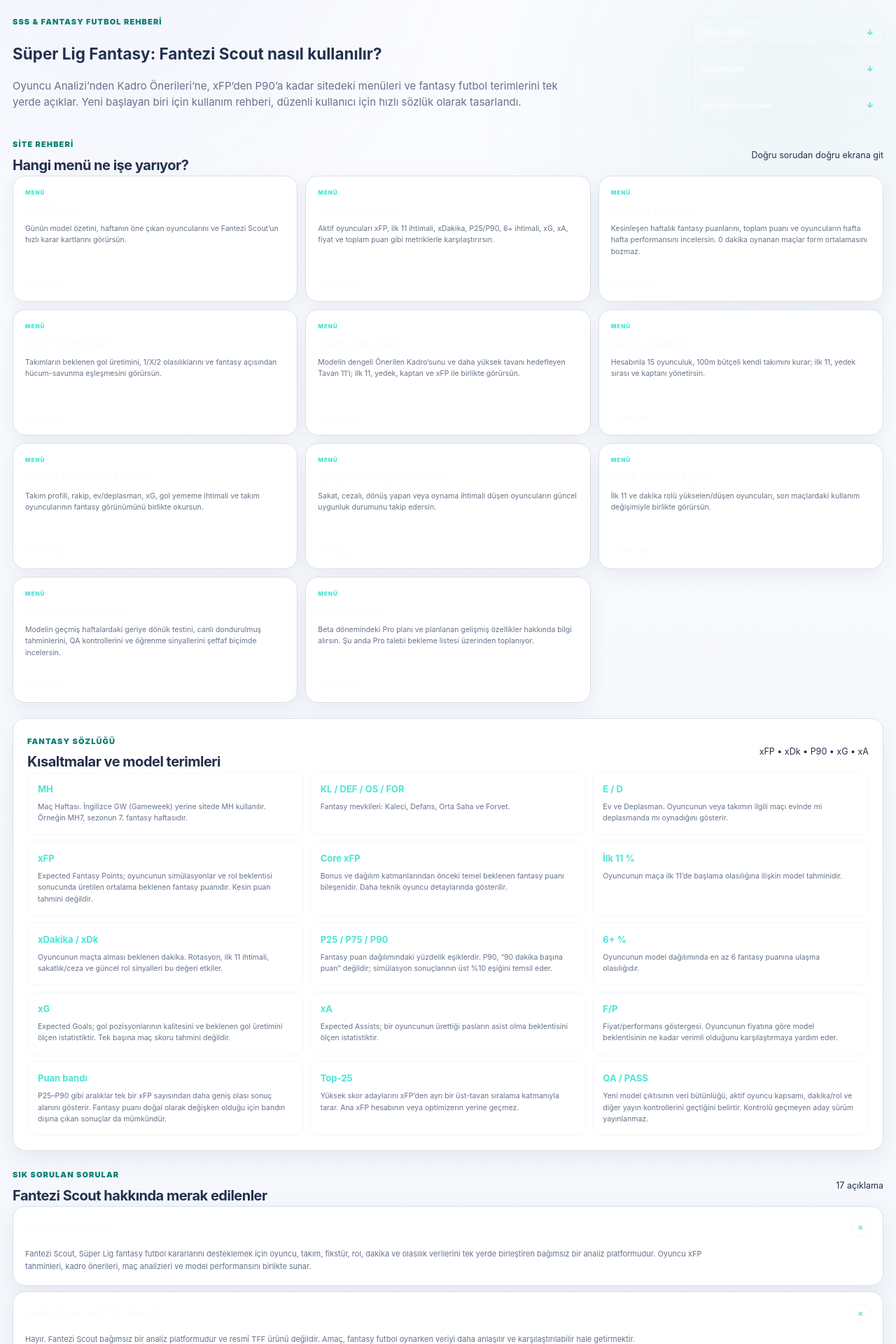
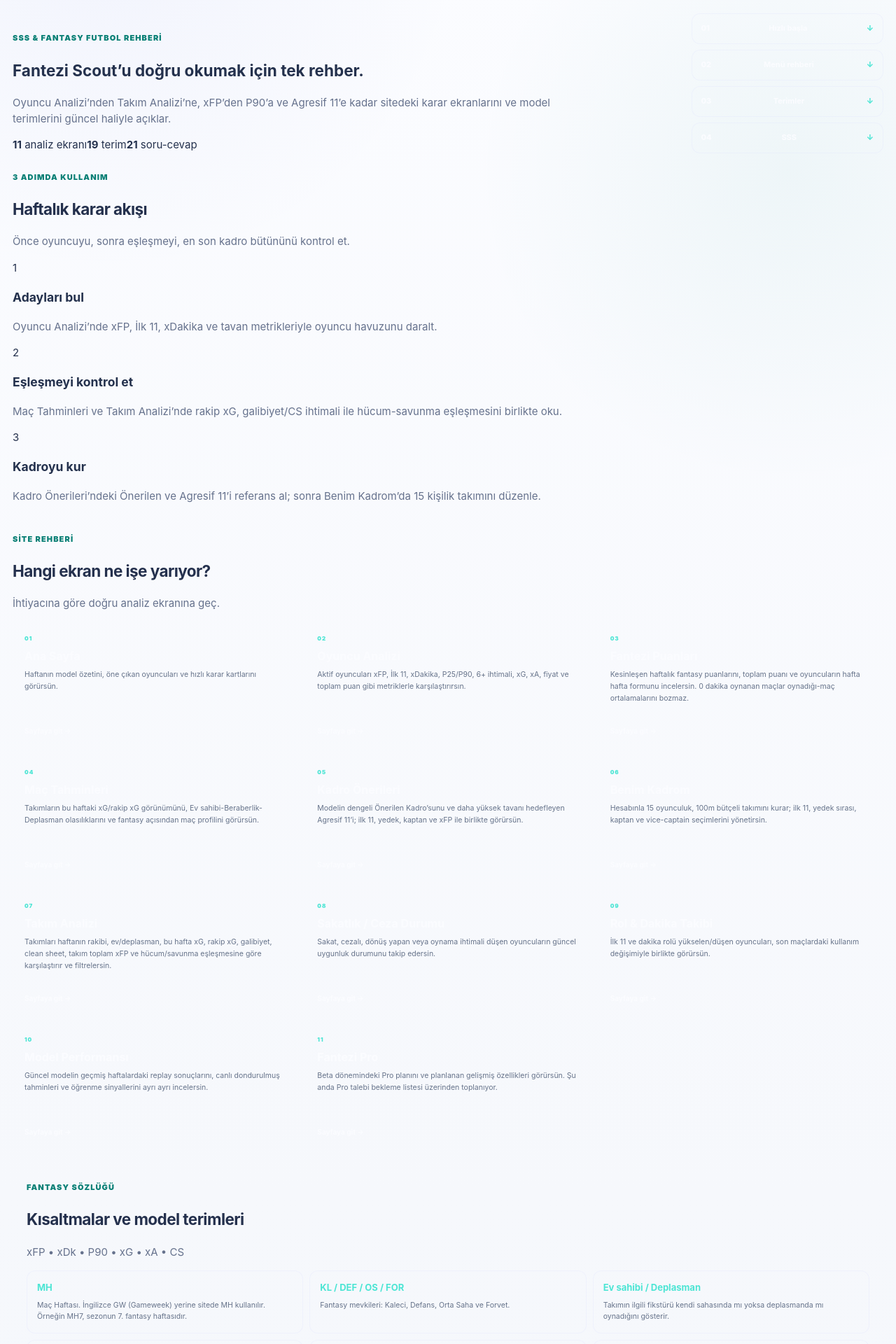
Before and after one commit to ecetin1998/tff-fantezi, a Next.js app: page /sss in a window 1280 px wide. Shown: the part 120-2040 px from the top of the page at 70% size. Built offline with nearby package versions, Linux system fonts and the light colour scheme; no server answers.

Commit message:
Refresh SSS content and structure

```diff
--- a/app/sss/page.js
+++ b/app/sss/page.js
@@ -2,7 +2,7 @@ import Link from 'next/link'
 
 export const metadata={
   title:'Süper Lig Fantasy SSS ve Rehber',
-  description:'Fantezi Scout nasıl kullanılır? xFP, xDakika, P25/P90, 6+ ihtimali, xG, xA, fantezi puanları, kadro önerileri ve Süper Lig fantasy terimleri için açıklamalı rehber.',
+  description:'Fantezi Scout nasıl kullanılır? xFP, xDakika, P25/P90, 6+ ihtimali, xG, xA, takım analizi, fantezi puanları ve kadro önerileri için güncel rehber.',
   keywords:[
     'Süper Lig fantasy','Süper Lig fantezi futbol','fantasy futbol Türkiye','xFP nedir',
     'fantasy puanları','kadro önerisi','xDakika','ilk 11 ihtimali','xG xA','fantasy futbol rehberi'
@@ -10,102 +10,136 @@ export const metadata={
   alternates:{canonical:'/sss'},
   openGraph:{
     title:'Süper Lig Fantasy SSS ve Rehber',
-    description:'Fantezi Scout menüleri, fantasy futbol terimleri, xFP ve model metrikleri için açıklamalı rehber.',
+    description:'Fantezi Scout menüleri, fantasy futbol terimleri, xFP ve model metrikleri için güncel açıklamalı rehber.',
     url:'/sss',
   },
 }
 
+const quickStart=[
+  ['1','Adayları bul','Oyuncu Analizi’nde xFP, İlk 11, xDakika ve tavan metrikleriyle oyuncu havuzunu daralt.'],
+  ['2','Eşleşmeyi kontrol et','Maç Tahminleri ve Takım Analizi’nde rakip xG, galibiyet/CS ihtimali ile hücum-savunma eşleşmesini birlikte oku.'],
+  ['3','Kadroyu kur','Kadro Önerileri’ndeki Önerilen ve Agresif 11’i referans al; sonra Benim Kadrom’da 15 kişilik takımını düzenle.'],
+]
+
 const menuItems=[
-  ['/', 'Ana Sayfa', 'Günün model özetini, haftanın öne çıkan oyuncularını ve Fantezi Scout’un hızlı karar kartlarını görürsün.'],
-  ['/players', 'Oyuncu Analizi', 'Aktif oyuncuları xFP, ilk 11 ihtimali, xDakika, P25/P90, 6+ ihtimali, xG, xA, fiyat ve toplam puan gibi metriklerle karşılaştırırsın.'],
-  ['/points', 'Fantezi Puanları', 'Kesinleşen haftalık fantasy puanlarını, toplam puanı ve oyuncuların hafta hafta performansını incelersin. 0 dakika oynanan maçlar form ortalamasını bozmaz.'],
-  ['/matches', 'Maç Tahminleri', 'Takımların beklenen gol üretimini, 1/X/2 olasılıklarını ve fantasy açısından hücum-savunma eşleşmesini görürsün.'],
-  ['/squads', 'Kadro Önerileri', 'Modelin dengeli Önerilen Kadro’sunu ve daha yüksek tavanı hedefleyen Tavan 11’i; ilk 11, yedek, kaptan ve xFP ile birlikte görürsün.'],
-  ['/squad', 'Benim Kadrom', 'Hesabınla 15 oyunculuk, 100m bütçeli kendi takımını kurar; ilk 11, yedek sırası ve kaptanı yönetirsin.'],
-  ['/teams', 'Takım & Fikstür Analizi', 'Takım profili, rakip, ev/deplasman, xG, gol yememe ihtimali ve takım oyuncularının fantasy görünümünü birlikte okursun.'],
+  ['/', 'Ana Sayfa', 'Haftanın model özetini, öne çıkan oyuncuları ve hızlı karar kartlarını görürsün.'],
+  ['/players', 'Oyuncu Analizi', 'Aktif oyuncuları xFP, İlk 11, xDakika, P25/P90, 6+ ihtimali, xG, xA, fiyat ve toplam puan gibi metriklerle karşılaştırırsın.'],
+  ['/points', 'Fantezi Puanları', 'Kesinleşen haftalık fantasy puanlarını, toplam puanı ve oyuncuların hafta hafta formunu incelersin. 0 dakika oynanan maçlar oynadığı-maç ortalamalarını bozmaz.'],
+  ['/matches', 'Maç Tahminleri', 'Takımların bu haftaki xG/rakip xG görünümünü, Ev sahibi-Beraberlik-Deplasman olasılıklarını ve fantasy açısından maç profilini görürsün.'],
+  ['/squads', 'Kadro Önerileri', 'Modelin dengeli Önerilen Kadro’sunu ve daha yüksek tavanı hedefleyen Agresif 11’i; ilk 11, yedek, kaptan ve xFP ile birlikte görürsün.'],
+  ['/squad', 'Benim Kadrom', 'Hesabınla 15 oyunculuk, 100m bütçeli takımını kurar; ilk 11, yedek sırası, kaptan ve vice-captain seçimlerini yönetirsin.'],
+  ['/teams', 'Takım Analizi', 'Takımları haftanın rakibi, ev/deplasman, bu hafta xG, rakip xG, galibiyet, clean sheet, takım toplam xFP ve hücum/savunma eşleşmesine göre karşılaştırır ve filtrelersin.'],
   ['/availability', 'Sakatlık / Ceza Durumu', 'Sakat, cezalı, dönüş yapan veya oynama ihtimali düşen oyuncuların güncel uygunluk durumunu takip edersin.'],
   ['/roles', 'Rol & Dakika Takibi', 'İlk 11 ve dakika rolü yükselen/düşen oyuncuları, son maçlardaki kullanım değişimiyle birlikte görürsün.'],
-  ['/backtest', 'Model Performansı', 'Modelin geçmiş haftalardaki geriye dönük testini, canlı dondurulmuş tahminlerini, QA kontrollerini ve öğrenme sinyallerini şeffaf biçimde incelersin.'],
-  ['/pricing', 'Fantezi Pro', 'Beta dönemindeki Pro planı ve planlanan gelişmiş özellikler hakkında bilgi alırsın. Şu anda Pro talebi bekleme listesi üzerinden toplanıyor.'],
+  ['/backtest', 'Model Performansı', 'Güncel modelin geçmiş haftalardaki replay sonuçlarını, canlı dondurulmuş tahminleri ve öğrenme sinyallerini ayrı ayrı incelersin.'],
+  ['/pricing', 'Fantezi Pro', 'Beta dönemindeki Pro planını ve planlanan gelişmiş özellikleri görürsün. Şu anda Pro talebi bekleme listesi üzerinden toplanıyor.'],
 ]
 
 const glossary=[
   ['MH', 'Maç Haftası. İngilizce GW (Gameweek) yerine sitede MH kullanılır. Örneğin MH7, sezonun 7. fantasy haftasıdır.'],
   ['KL / DEF / OS / FOR', 'Fantasy mevkileri: Kaleci, Defans, Orta Saha ve Forvet.'],
-  ['E / D', 'Ev ve Deplasman. Oyuncunun veya takımın ilgili maçı evinde mi deplasmanda mı oynadığını gösterir.'],
-  ['xFP', 'Expected Fantasy Points; oyuncunun simülasyonlar ve rol beklentisi sonucunda üretilen ortalama beklenen fantasy puanıdır. Kesin puan tahmini değildir.'],
-  ['Core xFP', 'Bonus ve dağılım katmanlarından önceki temel beklenen fantasy puanı bileşenidir. Daha teknik oyuncu detaylarında gösterilir.'],
+  ['Ev sahibi / Deplasman', 'Takımın ilgili fikstürü kendi sahasında mı yoksa deplasmanda mı oynadığını gösterir.'],
+  ['xFP', 'Expected Fantasy Points; oyuncunun rolü, dakika beklentisi, rakip ve simülasyon dağılımı sonucunda oluşan ortalama beklenen fantasy puanıdır. Garanti puan değildir.'],
+  ['Core xFP', 'Bonus ve üst-dağılım katmanlarından önceki temel beklenen fantasy puanı bileşenidir. Daha teknik oyuncu detaylarında gösterilir.'],
   ['İlk 11 %', 'Oyuncunun maça ilk 11’de başlama olasılığına ilişkin model tahminidir.'],
   ['xDakika / xDk', 'Oyuncunun maçta alması beklenen dakika. Rotasyon, ilk 11 ihtimali, sakatlık/ceza ve güncel rol sinyalleri bu değeri etkiler.'],
-  ['P25 / P75 / P90', 'Fantasy puan dağılımındaki yüzdelik eşiklerdir. P90, “90 dakika başına puan” değildir; simülasyon sonuçlarının üst %10 eşiğini temsil eder.'],
+  ['P25 / P75 / P90', 'Fantasy puan dağılımındaki yüzdelik eşiklerdir. P90, 90 dakika başına puan değildir; simülasyon sonuçlarının üst tavan bölgesini temsil eder.'],
   ['6+ %', 'Oyuncunun model dağılımında en az 6 fantasy puanına ulaşma olasılığıdır.'],
-  ['xG', 'Expected Goals; gol pozisyonlarının kalitesini ve beklenen gol üretimini ölçen istatistiktir. Tek başına maç skoru tahmini değildir.'],
+  ['xG', 'Expected Goals; gol pozisyonlarının kalitesini ve beklenen gol üretimini ölçer. Tek başına skor tahmini değildir.'],
+  ['Rakip xG', 'Maç modelinde rakibin üretmesi beklenen gol seviyesidir. Savunma ve clean-sheet görünümünü okurken kullanılır.'],
   ['xA', 'Expected Assists; bir oyuncunun ürettiği pasların asist olma beklentisini ölçen istatistiktir.'],
+  ['CS', 'Clean sheet; takımın gol yemeden maçı tamamlama olasılığı veya gerçekleşen gol yememe durumu.'],
   ['F/P', 'Fiyat/performans göstergesi. Oyuncunun fiyatına göre model beklentisinin ne kadar verimli olduğunu karşılaştırmaya yardım eder.'],
-  ['Puan bandı', 'P25–P90 gibi aralıklar tek bir xFP sayısından daha geniş olası sonuç alanını gösterir. Fantasy puanı doğal olarak değişken olduğu için bandın dışına çıkan sonuçlar da mümkündür.'],
-  ['Top‑25', 'Yüksek skor adaylarını xFP’den ayrı bir üst-tavan sıralama katmanıyla tarar. Ana xFP hesabının veya optimizerın yerine geçmez.'],
-  ['QA / PASS', 'Yeni model çıktısının veri bütünlüğü, aktif oyuncu kapsamı, dakika/rol ve diğer yayın kontrollerini geçtiğini belirtir. Kontrolü geçmeyen aday sürüm yayınlanmaz.'],
+  ['Hücum eşleşmesi', 'Rakibin savunma profiline göre takımın hücum tarafındaki haftalık eşleşme sinyalidir: Avantajlı, Dengeli veya Dezavantajlı.'],
+  ['Savunma eşleşmesi', 'Rakibin hücum profiline göre takımın savunma/clean-sheet tarafındaki haftalık eşleşme sinyalidir: Avantajlı, Dengeli veya Dezavantajlı.'],
+  ['Puan bandı', 'P25–P90 gibi aralıklar tek bir xFP sayısından daha geniş olası sonuç alanını gösterir. Fantasy puanı doğal olarak değişkendir.'],
+  ['Top‑25', 'Yüksek skor adaylarını ortalama xFP’den ayrı bir üst-tavan katmanıyla tarar. Ana xFP hesabının veya optimizerın yerine geçmez.'],
+  ['QA / PASS', 'Yeni model çıktısının veri bütünlüğü, aktif oyuncu kapsamı, dakika/rol ve yayın kontrollerini geçtiğini belirtir. Kontrolü geçmeyen aday sürüm yayınlanmaz.'],
 ]
 
 const faqs=[
-  ['Fantezi Scout nedir?', 'Fantezi Scout, Süper Lig fantasy futbol kararlarını desteklemek için oyuncu, takım, fikstür, rol, dakika ve olasılık verilerini tek yerde birleştiren bağımsız bir analiz platformudur. Oyuncu xFP tahminleri, kadro önerileri, maç analizleri ve model performansını birlikte sunar.'],
+  ['Fantezi Scout nedir?', 'Fantezi Scout, Süper Lig fantasy kararlarını desteklemek için oyuncu, takım, fikstür, rol, dakika ve olasılık verilerini tek yerde birleştiren bağımsız bir analiz platformudur. Oyuncu xFP tahminleri, kadro önerileri, maç ve takım analizleri ile model performansını birlikte sunar.'],
   ['Fantezi Scout resmî TFF sitesi mi?', 'Hayır. Fantezi Scout bağımsız bir analiz platformudur ve resmî TFF ürünü değildir. Amaç, fantasy futbol oynarken veriyi daha anlaşılır ve karşılaştırılabilir hale getirmektir.'],
-  ['xFP yüksekse oyuncu kesin yüksek puan alır mı?', 'Hayır. xFP bir garanti değil, çok sayıda olası senaryonun ortalamasıdır. Gol, asist, kart, temiz kale, kurtarış, bonus ve dakika gibi olaylar tek maçta yüksek oynaklık yaratabilir. Bu yüzden xFP ile birlikte P25, P90, 6+ ihtimali ve dakika güvenini de okumak daha doğrudur.'],
+  ['Bir oyuncuyu seçerken ilk hangi metriklere bakmalıyım?', 'Önce xFP, İlk 11 %, xDakika ve rakip eşleşmesini birlikte oku. Sonra P90/6+ gibi tavan metrikleriyle risk-getiri profilini kontrol et. Fiyat ve toplam puan ise kararın bağlamını tamamlar.'],
+  ['xFP yüksekse oyuncu kesin yüksek puan alır mı?', 'Hayır. xFP çok sayıda olası senaryonun ortalamasıdır. Gol, asist, kart, clean sheet, kurtarış, bonus ve dakika gibi olaylar tek maçta yüksek oynaklık yaratabilir. Bu yüzden xFP ile birlikte P25/P90, 6+ ihtimali ve dakika güvenini de okumak daha doğrudur.'],
   ['P90 neden xFP’den çok daha yüksek olabilir?', 'xFP ortalama beklentiyi, P90 ise yüksek tavan senaryosunu gösterir. Özellikle gol/asist potansiyeli yüksek fakat sonucu değişken oyuncularda P90 ile xFP arasında büyük fark olması normaldir.'],
-  ['P90, oyuncunun 90 dakika başına puanı mı?', 'Hayır. Sitedeki P90 bir yüzdelik dağılım metriğidir: model simülasyonlarında sonuçların yaklaşık %90’ının altında kaldığı, üst %10’luk tavan bölgesine giriş eşiğini ifade eder.'],
-  ['Neden daha düşük xFP’li bir oyuncu Tavan 11’de olabilir?', 'Tavan 11 yalnız ortalama xFP’yi maksimize etmez; üst senaryo potansiyeline, özellikle P90’a daha fazla önem verir. Bu nedenle ortalaması biraz düşük fakat gol/asist veya bonus tavanı güçlü bir oyuncu Tavan 11’e girebilir.'],
+  ['P90, oyuncunun 90 dakika başına puanı mı?', 'Hayır. Sitedeki P90 bir yüzdelik dağılım metriğidir; model simülasyonlarında üst tavan bölgesine giriş eşiğini ifade eder.'],
+  ['Önerilen Kadro ile Agresif 11 arasındaki fark nedir?', 'Önerilen Kadro daha dengeli biçimde yüksek beklenen puanı ve risk dağılımını hedefler. Agresif 11 ise xFP tabanını çok bozmadan daha yüksek tavan senaryosuna yönelir; P90 ve yüksek skor potansiyeline daha fazla ağırlık verir.'],
+  ['Neden daha düşük xFP’li bir oyuncu Agresif 11’de olabilir?', 'Agresif 11 yalnız ortalama xFP’yi maksimize etmez. Üst senaryo potansiyeli, P90, gol/asist tavanı ve kaptanlık ceiling’i daha fazla önem kazanır. Bu nedenle ortalaması biraz düşük ama tavanı güçlü bir oyuncu seçilebilir.'],
   ['Hücumcu bekler ve farklı rolde oynayan oyuncular nasıl değerlendiriliyor?', 'Fantasy pozisyonu ile gerçek saha rolü aynı şey değildir. Model; bek, kanat bek, hibrit kanat, ileri çıkan savunmacı veya pozisyon dışı kullanılan oyuncuların takım hücum payını, xG/xA potansiyelini, dakika rolünü ve rakip eşleşmesini ayrı sinyaller olarak işler.'],
-  ['Sakat veya cezalı oyuncu neden bazen listede görünüyor?', 'Oyuncu havuzunda bulunması ile o hafta puan üretmesi farklı şeylerdir. Oynayamayacağı doğrulanan oyuncuların uygunluk ve dakika beklentisi düşürülür; kesin yok durumlarında model pozitif xFP üretmemelidir. Dönüş yapan oyuncular ise dakika ve ilk 11 rolü yeniden dağıtılarak hesaba alınır.'],
-  ['0 dakika oynanan maçlar oyuncu ortalamasını düşürüyor mu?', 'Haftalık fantasy performansında oyuncunun hiç süre almadığı 0 dakikalık maçlar form ortalaması ve benzeri oynadığı-maç bazlı hesaplarda dışarıda tutulur. Böylece yedek kaldığı bir hafta sahadaki performans ortalamasını yapay biçimde aşağı çekmez.'],
-  ['Kadro Önerileri ile Benim Kadrom arasındaki fark nedir?', 'Kadro Önerileri modelin otomatik oluşturduğu kadroları gösterir. Benim Kadrom ise hesabına bağlı kendi 15 kişilik takımını kurduğun, ilk 11 ve yedekleri yerleştirdiğin, kaptan seçtiğin kişisel çalışma alanıdır.'],
-  ['Önerilen Kadro ile Tavan 11 arasındaki fark nedir?', 'Önerilen Kadro dengeli biçimde yüksek beklenen puanı hedefler ve risk yoğunlaşmasını sınırlar. Tavan 11 ise daha yüksek üst senaryoyu hedefler; P90 ve yüksek skor potansiyeline daha fazla ağırlık verir.'],
-  ['Maç Tahminlerinde xG ve 1/X/2 ne anlatıyor?', 'xG takımların üretmesi beklenen gol kalitesini; 1/X/2 ise ev sahibi galibiyeti, beraberlik ve deplasman galibiyeti olasılıklarını gösterir. Bunlar tek bir kesin skor iddiası değil, olasılık dağılımının özetidir.'],
+  ['Takım Analizi sayfasını nasıl okumalıyım?', 'Önce takımın bu haftaki rakibini ve ev/deplasman durumunu gör. Ardından Bu hafta xG ve Rakip xG ile maçın yönünü, Galibiyet ve CS ile olasılık profilini, Toplam xFP ile oyuncu havuzunun genel fantasy potansiyelini değerlendir. Hücum ve Savunma eşleşmesi rozetleri bu yorumu ayrı ayrı özetler.'],
+  ['Hücum ve savunma eşleşmesindeki “Avantajlı” ne demek?', 'Bu etiket tek başına takımın maçı kazanacağı anlamına gelmez. Hücum etiketi takımın rakip savunmasına karşı üretim koşullarını; savunma etiketi ise rakibin hücumuna karşı gol yememe/savunma koşullarını özetler.'],
+  ['Bu hafta xG ile Rakip xG neden ayrı?', 'Bu hafta xG takımın beklenen hücum üretimini, Rakip xG ise karşı takımın beklenen üretimini gösterir. İkisini birlikte okumak hem hücumcular hem de kaleci/defans seçimleri için daha anlamlıdır.'],
+  ['Sakat veya cezalı oyuncu neden bazen listede görünüyor?', 'Oyuncu havuzunda bulunması ile o hafta puan üretmesi farklı şeylerdir. Oynayamayacağı doğrulanan oyuncuların uygunluk ve dakika beklentisi düşürülür; kesin yok durumunda model pozitif xFP üretmemelidir. Dönüş yapan oyuncular ise dakika ve ilk 11 rolü yeniden dağıtılarak hesaba alınır.'],
+  ['0 dakika oynanan maçlar oyuncu ortalamasını düşürüyor mu?', 'Haftalık fantasy performansında oyuncunun hiç süre almadığı 0 dakikalık maçlar, oynadığı-maç bazlı form ortalamalarında dışarıda tutulur. Böylece yedek kaldığı bir hafta sahadaki performans ortalamasını yapay biçimde aşağı çekmez.'],
+  ['Kadro Önerileri ile Benim Kadrom arasındaki fark nedir?', 'Kadro Önerileri modelin otomatik oluşturduğu kadroları gösterir. Benim Kadrom ise hesabına bağlı kendi 15 kişilik takımını kurduğun, ilk 11 ve yedekleri yerleştirdiğin, kaptan/vice-captain seçtiğin kişisel çalışma alanıdır.'],
+  ['Maç Tahminlerinde xG ve Ev sahibi/Beraberlik/Deplasman ne anlatıyor?', 'xG takımların üretmesi beklenen gol kalitesini; üçlü olasılık barı ise ev sahibi galibiyeti, beraberlik ve deplasman galibiyeti ihtimallerini gösterir. Bunlar kesin skor iddiası değil, olasılık dağılımının özetidir.'],
   ['Model hangi veriyi kullanıyor?', 'Model; güncel sezon performansı, takım hücum-savunma profili, oyuncu rolü ve dakika beklentisi, ilk 11 ihtimali, sakatlık/ceza durumu, fikstür, ev-deplasman, geçmiş fantasy çıktıları ve oyuncunun takım içindeki gol/asist payı gibi sinyalleri birlikte değerlendirir.'],
-  ['Tahminler ne zaman güncelleniyor?', 'Yayındaki model yalnız yeni veri ve model zinciri gerekli kalite kontrollerini geçtiğinde değiştirilir. Yeni aday sürüm önce veri bütünlüğü ve QA kontrollerinden geçer; başarısız olursa önceki çalışan sürüm korunur.'],
-  ['Model Performansı sayfası ne işe yarıyor?', 'Model Performansı, tahmin sisteminin kendisini denetler. Güncel modelin geçmiş haftalarda o haftanın sonucunu görmeden nasıl davranacağını ölçen replay testleri ile MH7’den itibaren maç öncesi dondurulan canlı tahminleri ayrı gösterir.'],
+  ['Tahminler ne zaman güncelleniyor?', 'Yayındaki model yalnız yeni veri ve model zinciri gerekli kalite kontrollerini geçtiğinde değiştirilir. Yeni aday sürüm veri bütünlüğü ve QA kontrollerinden geçer; başarısız olursa önceki çalışan sürüm korunur.'],
+  ['Model Performansı sayfası ne işe yarıyor?', 'Model Performansı tahmin sisteminin kendisini denetler. Güncel modelin geçmiş haftalarda sonucu görmeden nasıl davranacağını ölçen replay testleri ile maç öncesi dondurulan canlı tahminleri ayrı gösterir.'],
   ['Siteyi kullanmak için hesap açmak gerekiyor mu?', 'Genel oyuncu, maç, takım, puan, rol ve model analizleri hesap açmadan görüntülenebilir. Benim Kadrom özelliğinde kişisel takımını kaydetmek için giriş yapman gerekir.'],
-  ['Fantezi Pro şu anda aktif ücretli üyelik mi?', 'Beta döneminde temel özellikler ücretsizdir. Fantezi Pro için hedef özellikler ve fiyat planı gösteriliyor; şu anda ücretli satış yerine Pro talebi bekleme listesi üzerinden ölçülüyor.'],
+  ['Fantezi Pro şu anda aktif ücretli üyelik mi?', 'Beta döneminde temel özellikler ücretsizdir. Fantezi Pro için hedef özellikler ve hedef fiyat gösteriliyor; şu anda ücretli satış yerine Pro talebi bekleme listesi üzerinden ölçülüyor.'],
 ]
 
-function MenuCard({item}){
+function MenuCard({item,index}){
   const [href,title,description]=item
-  return <Link className="card faq-menu-card" href={href}>
-    <span>MENÜ</span>
-    <h3>{title}</h3>
-    <p>{description}</p>
-    <b>Sayfaya git →</b>
+  return <Link className="faq-menu-card" href={href}>
+    <span className="faq-menu-index">{String(index+1).padStart(2,'0')}</span>
+    <div>
+      <h3>{title}</h3>
+      <p>{description}</p>
+    </div>
+    <b>Sayfaya git <span aria-hidden="true">→</span></b>
   </Link>
 }
 
 export default function FAQPage(){
-  return <div className="page-shell faq-page">
+  return <div className="faq-page">
     <nav className="faq-breadcrumb" aria-label="Sayfa yolu"><Link href="/">Ana Sayfa</Link><span>›</span><b>SSS & Rehber</b></nav>
 
-    <section className="page-hero faq-hero">
-      <div>
+    <section className="faq-hero">
+      <div className="faq-hero-copy">
         <span className="eyebrow">SSS & FANTASY FUTBOL REHBERİ</span>
-        <h1>Süper Lig Fantasy: Fantezi Scout nasıl kullanılır?</h1>
-        <p>Oyuncu Analizi’nden Kadro Önerileri’ne, xFP’den P90’a kadar sitedeki menüleri ve fantasy futbol terimlerini tek yerde açıklar. Yeni başlayan biri için kullanım rehberi, düzenli kullanıcı için hızlı sözlük olarak tasarlandı.</p>
+        <h1>Fantezi Scout’u doğru okumak için tek rehber.</h1>
+        <p>Oyuncu Analizi’nden Takım Analizi’ne, xFP’den P90’a ve Agresif 11’e kadar sitedeki karar ekranlarını ve model terimlerini güncel haliyle açıklar.</p>
+        <div className="faq-hero-meta">
+          <span><b>{menuItems.length}</b> analiz ekranı</span>
+          <span><b>{glossary.length}</b> terim</span>
+          <span><b>{faqs.length}</b> soru-cevap</span>
+        </div>
       </div>
-      <div className="faq-hero-links">
-        <a href="#menu-rehberi">Menü rehberi</a>
-        <a href="#terimler">Kısaltmalar</a>
-        <a href="#sorular">Sık sorulan sorular</a>
+      <div className="faq-hero-links" aria-label="Rehber bölümleri">
+        <a href="#hizli-basla"><span>01</span><b>Hızlı başla</b></a>
+        <a href="#menu-rehberi"><span>02</span><b>Menü rehberi</b></a>
+        <a href="#terimler"><span>03</span><b>Terimler</b></a>
+        <a href="#sorular"><span>04</span><b>SSS</b></a>
+      </div>
+    </section>
+
+    <section id="hizli-basla" className="faq-section">
+      <div className="faq-section-head">
+        <div><span className="eyebrow">3 ADIMDA KULLANIM</span><h2>Haftalık karar akışı</h2></div>
+        <p>Önce oyuncuyu, sonra eşleşmeyi, en son kadro bütününü kontrol et.</p>
+      </div>
+      <div className="faq-quick-grid">
+        {quickStart.map(([step,title,description])=><article className="faq-quick-card" key={step}>
+          <span>{step}</span><div><h3>{title}</h3><p>{description}</p></div>
+        </article>)}
       </div>
     </section>
 
     <section id="menu-rehberi" className="faq-section">
-      <div className="panel-head">
-        <div><span className="eyebrow">SİTE REHBERİ</span><h2>Hangi menü ne işe yarıyor?</h2></div>
-        <small>Doğru sorudan doğru ekrana git</small>
+      <div className="faq-section-head">
+        <div><span className="eyebrow">SİTE REHBERİ</span><h2>Hangi ekran ne işe yarıyor?</h2></div>
+        <p>İhtiyacına göre doğru analiz ekranına geç.</p>
       </div>
-      <div className="faq-menu-grid">{menuItems.map(item=><MenuCard key={item[0]} item={item}/>)}</div>
+      <div className="faq-menu-grid">{menuItems.map((item,index)=><MenuCard key={item[0]} item={item} index={index}/>)}</div>
     </section>
 
-    <section id="terimler" className="card faq-section faq-glossary-section">
-      <div className="panel-head">
+    <section id="terimler" className="faq-section faq-glossary-section">
+      <div className="faq-section-head">
         <div><span className="eyebrow">FANTASY SÖZLÜĞÜ</span><h2>Kısaltmalar ve model terimleri</h2></div>
-        <small>xFP • xDk • P90 • xG • xA</small>
+        <p>xFP • xDk • P90 • xG • xA • CS</p>
       </div>
       <div className="faq-glossary-grid">
         {glossary.map(([term,description])=><article key={term}>
@@ -116,26 +150,27 @@ export default function FAQPage(){
     </section>
 
     <section id="sorular" className="faq-section">
-      <div className="panel-head">
-        <div><span className="eyebrow">SIK SORULAN SORULAR</span><h2>Fantezi Scout hakkında merak edilenler</h2></div>
-        <small>{faqs.length} açıklama</small>
+      <div className="faq-section-head">
+        <div><span className="eyebrow">SIK SORULAN SORULAR</span><h2>Modeli ve ekranları doğru yorumla</h2></div>
+        <p>{faqs.length} güncel açıklama</p>
       </div>
       <div className="faq-list">
-        {faqs.map(([question,answer],index)=><details className="card faq-item" key={question} open={index<2}>
-          <summary><span>{question}</span><i aria-hidden="true">+</i></summary>
+        {faqs.map(([question,answer],index)=><details className="faq-item" key={question} open={index<2}>
+          <summary><span><small>{String(index+1).padStart(2,'0')}</small>{question}</span><i aria-hidden="true">+</i></summary>
           <div><p>{answer}</p></div>
         </details>)}
       </div>
     </section>
 
-    <section className="card faq-cta">
+    <section className="faq-cta">
       <div>
-        <span className="eyebrow">BAŞLAMAYA HAZIR MISIN?</span>
-        <h2>Önce oyuncu havuzunu incele</h2>
-        <p>xFP, ilk 11 ihtimali, dakika ve tavan senaryosunu birlikte okuyarak haftanın adaylarını karşılaştır.</p>
+        <span className="eyebrow">HAFTAYA BAŞLA</span>
+        <h2>Önce oyuncu havuzunu daralt, sonra eşleşmeyi doğrula.</h2>
+        <p>xFP, dakika ve tavan metriklerini Takım Analizi’ndeki haftalık rakip profiliyle birleştir.</p>
       </div>
       <div>
         <Link className="cta" href="/players">Oyuncu Analizi</Link>
+        <Link className="secondary" href="/teams">Takım Analizi</Link>
         <Link className="secondary" href="/squads">Kadro Önerileri</Link>
       </div>
     </section>
```
